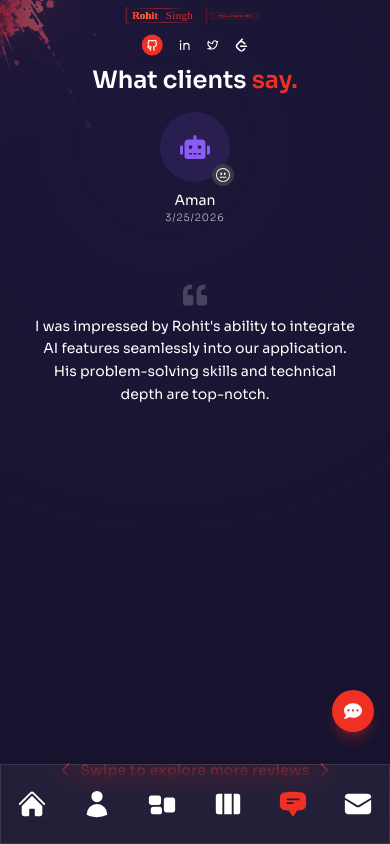
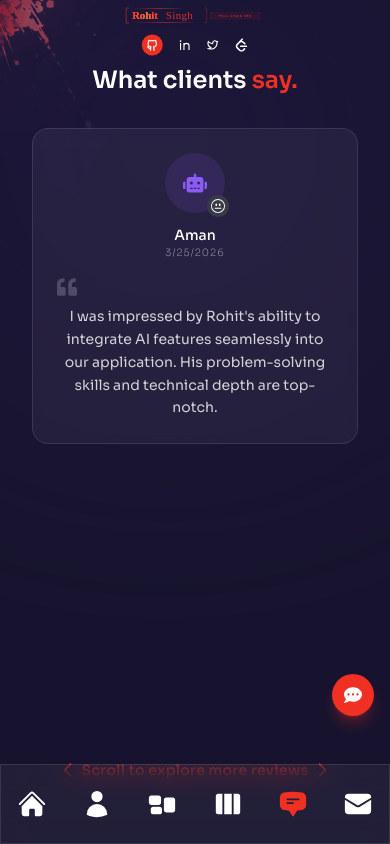
Before and after one commit to yasuo72/Rohit-s-Portfolio, a Next.js app: page /testimonials in a window 390 px wide. Built offline with nearby package versions, Linux system fonts and the light colour scheme.

Commit message:
mobile responsiveness

```diff
--- a/components/FloatingReviewButton.jsx
+++ b/components/FloatingReviewButton.jsx
@@ -287,14 +287,14 @@ const FloatingReviewButton = () => {
         )}
       </AnimatePresence>
 
-      {/* Floating Button - positioned above bottom nav on mobile */}
+      {/* Floating Button - positioned well above bottom nav on mobile */}
       <motion.button
         initial={{ scale: 0 }}
         animate={{ scale: 1 }}
         whileHover={{ scale: 1.1 }}
         whileTap={{ scale: 0.9 }}
         onClick={() => setIsOpen(true)}
-        className="fixed bottom-28 sm:bottom-24 xl:bottom-8 right-4 sm:right-6 xl:right-8 z-[110] bg-accent hover:bg-accent-hover text-white p-3 sm:p-3 xl:p-4 rounded-full shadow-lg shadow-accent/30 transition-all"
+        className="fixed bottom-32 sm:bottom-28 xl:bottom-8 right-4 sm:right-6 xl:right-8 z-[110] bg-accent hover:bg-accent-hover text-white p-3 sm:p-3 xl:p-4 rounded-full shadow-lg shadow-accent/30 transition-all"
       >
         <FaCommentDots className="text-lg sm:text-xl xl:text-2xl" />
       </motion.button>
--- a/components/TestimonialSlider.jsx
+++ b/components/TestimonialSlider.jsx
@@ -128,13 +128,91 @@ const TestimonialSlider = () => {
   }
 
   return (
+    <div className="h-[350px] md:h-[400px] xl:h-[480px] overflow-y-auto scrollbar-hide md:overflow-hidden">
+      {/* Mobile: Vertical scroll */}
+      <div className="md:hidden space-y-6 px-4 py-4">
+        {testimonials.map((person, i) => {
+          const EmotionIcon = emojiComponents[person.emotion] || BsEmojiSmile;
+
+          // Check if this is a custom review with avatar
+          const isCustomReview = person.avatar && !person.image;
+          const AvatarIcon = person.avatar ? avatarIconMap[person.avatar.id] || BsEmojiSmile : null;
+          const avatarColor = person.avatar?.color || "#f472b6";
+
+          return (
+            <div key={person.id || i} className="bg-white/5 backdrop-blur-sm rounded-2xl p-6 border border-white/10">
+              <div className="flex flex-col items-center gap-4">
+                {/* avatar, name, position */}
+                <div className="flex flex-col items-center text-center">
+                  {/* avatar */}
+                  <div className="mb-3 relative">
+                    {isCustomReview ? (
+                      // Custom avatar icon
+                      <div
+                        className="w-[60px] h-[60px] rounded-full flex items-center justify-center"
+                        style={{ backgroundColor: `${avatarColor}20` }}
+                      >
+                        <AvatarIcon
+                          className="text-2xl"
+                          style={{ color: avatarColor }}
+                        />
+                      </div>
+                    ) : (
+                      // Default image avatar
+                      <Image
+                        src={person.image}
+                        width={60}
+                        height={60}
+                        alt={person.name}
+                        className="rounded-full object-cover"
+                      />
+                    )}
+                    {/* Emotion emoji overlay */}
+                    {person.emotion && (
+                      <div className="absolute -bottom-1 -right-1 bg-secondary rounded-full p-1">
+                        <EmotionIcon className="text-sm" />
+                      </div>
+                    )}
+                  </div>
+
+                  {/* name */}
+                  <div className="text-sm font-medium">{person.name}</div>
+
+                  {/* position or date */}
+                  <div className="text-[10px] uppercase font-extralight tracking-widest text-white/60">
+                    {person.position || (person.date ? new Date(person.date).toLocaleDateString() : "Reviewer")}
+                  </div>
+                </div>
+
+                {/* message */}
+                <div className="text-center">
+                  {/* quote icon */}
+                  <div className="mb-2">
+                    <FaQuoteLeft
+                      className="text-xl text-white/20"
+                      aria-hidden
+                    />
+                  </div>
+
+                  {/* message */}
+                  <div className="text-sm leading-relaxed text-white/80">
+                    {person.message}
+                  </div>
+                </div>
+              </div>
+            </div>
+          );
+        })}
+      </div>
+
+      {/* Desktop: Swiper */}
       <Swiper
         navigation
         pagination={{
           clickable: true,
         }}
         modules={[Navigation, Pagination]}
-      className="h-[350px] md:h-[400px] xl:h-[480px]"
+        className="hidden md:block h-full"
       >
         {testimonials.map((person, i) => {
           const EmotionIcon = emojiComponents[person.emotion] || BsEmojiSmile;
@@ -211,6 +289,7 @@ const TestimonialSlider = () => {
           );
         })}
       </Swiper>
+    </div>
   );
 };
 
--- a/pages/testimonials/index.jsx
+++ b/pages/testimonials/index.jsx
@@ -70,7 +70,7 @@ const Testimonials = () => {
               ease: "easeInOut"
             }}
           >
-            Swipe to explore more reviews
+            Scroll to explore more reviews
           </motion.p>
           <motion.div
             animate={{ x: [0, -5, 0] }}
```
Lines whose indentation alone changed are shown as unchanged.
